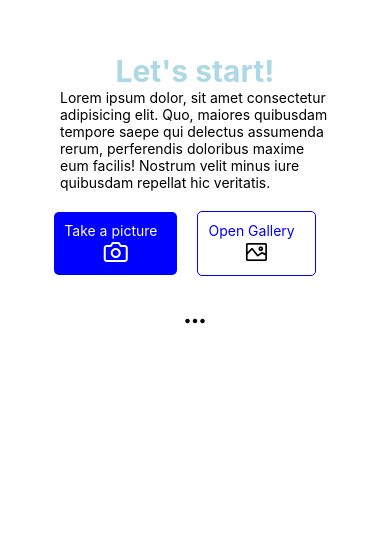
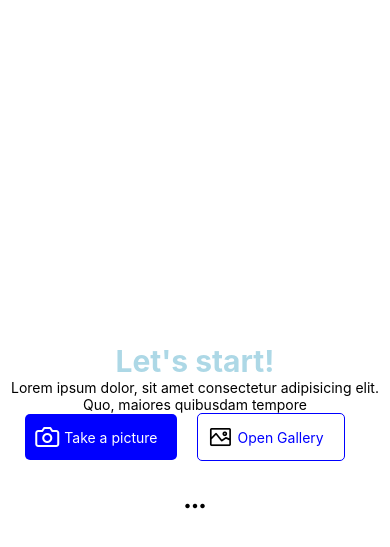
Before and after one commit to VukIG/Melanoma-Detector, a React Native app in the folder client/: screen / in a window 390 px wide. Shown: the part 213-760 px from the top of the page. Built offline with nearby package versions, Linux system fonts and the light colour scheme.

Commit message:
Gallery/Camera buttons

```diff
--- a/client/App.js
+++ b/client/App.js
@@ -2,47 +2,20 @@ import { StyleSheet, Text, View } from 'react-native';
 import Button from './components/button.jsx';
 // import Text from './components/Text.jsx';
 import ButtonIcon from './components/bottomIcon.jsx';
+import styles from './components/Styles.jsx';
 
 export default function App() {
   return (
-    <View style={styles.container}>
+    <View style={styles.container1}>
       <Text style={styles.bold}>Let's start!</Text>
+
         <Text style={styles.bodyText}>
             Lorem ipsum dolor, sit amet consectetur adipisicing elit. Quo,
-            maiores quibusdam tempore saepe qui delectus assumenda rerum, perferendis
-            doloribus maxime eum facilis! Nostrum velit minus iure quibusdam repellat hic veritatis.
+            maiores quibusdam tempore
         </Text>
 
-      <Button style={styles.buttonContainer}>This is the button</Button>
+      <Button style={styles.buttonContainer}></Button>
       <ButtonIcon></ButtonIcon>
     </View>
   );
-}
-
-const styles = StyleSheet.create({
-  container: {
-    flex: 1,
-    backgroundColor: '#fff',
-    alignItems: 'center',
-    justifyContent: 'center',
-  },
-  vukContainer:{
-    backgroundColor:'red',
-    borderColor:'white',
-  },
-  buttonContainer:{
-    flex: 1,
-    justifyContent: 'center',
-    alignItems: 'flex-start'
-  },
-  bold: {
-    fontWeight: 'bold',
-    color: 'lightblue',
-    fontSize: 30,
-  },
-  bodyText: {
-    marginHorizontal: 30,
-    paddingHorizontal: 30,
-    paddingBottom: 20,
-  },
-});
+};
--- /dev/null
+++ b/client/components/Styles.jsx
@@ -0,0 +1,89 @@
+import { StyleSheet } from 'react-native';
+//use styles
+const styles = StyleSheet.create({
+    container1: {
+        flex: 1,
+        backgroundColor: '#fff',
+        alignItems: 'center',
+        justifyContent: 'flex-end',
+        marginBottom: 80,
+      },
+      vukContainer:{
+        backgroundColor:'red',
+        borderColor:'white',
+      },
+      buttonContainer:{
+        flex: 1,
+        justifyContent: 'center',
+        alignItems: 'flex-start'
+      },
+      bold: {
+        fontWeight: 'bold',
+        color: 'lightblue',
+        fontSize: 30,
+      },
+      bodyText: {
+        marginTop: 10, // Adds space between the "Let's start!" and "Lorem ipsum" texts
+        fontSize: 16,
+        textAlign: 'justify',
+      },
+    container: {
+      flexDirection: 'row',
+      justifyContent: 'space-between',
+      alignItems: 'center',
+      },
+  button: {
+      flexDirection: 'row',
+      backgroundColor: 'blue',
+      padding: 10,
+      borderRadius: 5,
+      marginBottom: 10,
+      marginRight: 20,
+      alignItems: 'center',
+      justifyContent: 'center',
+    },
+    buttonTextWhite: {
+      color: 'white',
+      textAlign: 'center',
+      marginRight: 10,
+    },
+    buttonTextBlue: {
+      color: 'blue',
+      textAlign: 'center',
+      marginRight: 10,
+    },
+    buttonIcons: {
+      marginRight: 5,
+    },
+    whiteButton: {
+      backgroundColor: 'white',
+      borderColor: 'blue',
+      borderWidth: 1, // Adjust border width as needed
+    },
+    bottomSection: {
+        marginBottom: 10,
+        alignSelf: 'center',
+    },
+    buttonBottom: {
+        padding: 1, // Increase padding for a larger button
+        borderRadius: 5,
+        margin: 10,
+        alignItems: 'center',
+        justifyContent: 'center',
+        width: 150,
+        height: 50,
+    },
+    heading:{
+        textAlign:'center',
+        color:'teal',
+        paddingBottom:'6',
+        fontWeight:'800',
+        fontSize:'4',
+    },
+    bodyText:{
+        textAlign:'center',
+        marginBottom:'10'
+    }
+  });
+
+  export default styles;
--- a/client/components/bottomIcon.jsx
+++ b/client/components/bottomIcon.jsx
@@ -1,6 +1,7 @@
 import React from 'react';
 import { View, TouchableOpacity, StyleSheet } from 'react-native';
 import { Ionicons } from '@expo/vector-icons';
+import styles from '../components/Styles';
 
 const BottomIcon = () => {
   return (
@@ -12,20 +13,4 @@ const BottomIcon = () => {
   );
 };
 
-const styles = StyleSheet.create({
-  bottomSection: {
-    marginBottom: 10,
-    alignSelf: 'center',
-  },
-  buttonBottom: {
-    padding: 1, // Increase padding for a larger button
-    borderRadius: 5,
-    margin: 10,
-    alignItems: 'center',
-    justifyContent: 'center',
-    width: 150,
-    height: 50,
-  },
-});
-
 export default BottomIcon;
--- a/client/components/button.jsx
+++ b/client/components/button.jsx
@@ -1,65 +1,64 @@
-import React from 'react';
-import { View, TouchableOpacity, Text, StyleSheet } from 'react-native';
-import { Feather } from '@expo/vector-icons';
-import { AntDesign } from '@expo/vector-icons';
+import React, { useState } from 'react';
+import { View, TouchableOpacity, Text } from 'react-native';
+import { Feather, AntDesign } from '@expo/vector-icons';
+import * as ImagePicker from "expo-image-picker";
+// import { LinearGradient } from 'expo-linear-gradient';
+import styles from '../components/Styles';
 
-const App = () => {
-  const onPressHandler = () => {
-    console.log('Button Pressed');
+const ImageButtons = ({ setImage }) => {
+  const [cameraPermission, setCameraPermission] = useState(null);
+  const [galleryPermission, setGalleryPermission] = useState(null);
+
+  const grabFromCamera = async () => {
+    const cameraStatus = await ImagePicker.requestCameraPermissionsAsync();
+    if (cameraStatus.status === "granted") {
+      let result = await ImagePicker.launchCameraAsync({
+        mediaTypes: ImagePicker.MediaTypeOptions.All,
+        allowsEditing: true,
+        aspect: [1, 1],
+        quality: 1,
+      });
+
+      if (!result.canceled && result.assets && result.assets.length > 0) {
+        setImage(result.assets[0].uri);
+      }
+    } else {
+      setCameraPermission(false);
+    }
   };
 
-  const onSecondButtonPress = () => {
-    console.log('Second button pressed!');
+  const grabFromLibrary = async () => {
+    const galleryStatus = await ImagePicker.requestMediaLibraryPermissionsAsync();
+    if (galleryStatus.status === "granted") {
+      let result = await ImagePicker.launchImageLibraryAsync({
+        mediaTypes: ImagePicker.MediaTypeOptions.All,
+        allowsEditing: true,
+        aspect: [1, 1],
+        quality: 1,
+      });
+
+      if (!result.canceled && result.assets && result.assets.length > 0) {
+        setImage(result.assets[0].uri);
+      }
+    } else {
+      setGalleryPermission(false);
+    }
   };
 
   return (
     <View style={styles.container}>
+      <TouchableOpacity style={styles.button} onPress={grabFromCamera}>
+        <Feather name="camera" size={24} color="white" style={styles.buttonIcons}/>
+        <Text style={styles.buttonTextWhite}>Take a picture</Text>
+      </TouchableOpacity>
 
-    {/* <Container style={styles.container}> */}
-    <TouchableOpacity style={styles.button} onPress={onPressHandler}>
-      <Text style={styles.buttonTextWhite}>Take a picture</Text>
-      <Feather name="camera" size={24} color="white" />
-    </TouchableOpacity>
-
-    <TouchableOpacity style={[styles.button, styles.whiteButton]} onPress={onSecondButtonPress}>
+      <TouchableOpacity style={[styles.button, styles.whiteButton]} onPress={grabFromLibrary}>
+      {/* <LinearGradient colors={['#4c669f', '#3b5998', '#192f6a']} style={styles.gradient}></LinearGradient> */}
+        <AntDesign name="picture" size={24} color="black" style={styles.buttonIcons}/>
         <Text style={styles.buttonTextBlue}>Open Gallery</Text>
-        <AntDesign name="picture" size={24} color="black" />
-    </TouchableOpacity>
+      </TouchableOpacity>
     </View>
-
   );
 };
 
-const styles = StyleSheet.create({
-  container: {
-    flexDirection: 'row',
-    justifyContent: 'space-between',
-    alignItems: 'center',
-    },
-button: {
-    backgroundColor: 'blue',
-    padding: 10,
-    borderRadius: 5,
-    marginBottom: 10,
-    marginRight: 20,
-    alignItems: 'center',
-    justifyContent: 'center',
-  },
-  buttonTextWhite: {
-    color: 'white',
-    textAlign: 'center',
-    marginRight: 10,
-  },
-  buttonTextBlue: {
-    color: 'blue',
-    textAlign: 'center',
-    marginRight: 10,
-  },
-  whiteButton: {
-    backgroundColor: 'white',
-    borderColor: 'blue',
-    borderWidth: 1, // Adjust border width as needed
-  },
-});
-
-export default App;
+export default ImageButtons;
--- a/client/package.json
+++ b/client/package.json
@@ -12,7 +12,10 @@
     "expo": "~50.0.4",
     "expo-status-bar": "~1.11.1",
     "react": "18.2.0",
-    "react-native": "0.73.2"
+    "react-native": "0.73.2",
+    "react-native-web": "~0.19.6",
+    "@expo/metro-runtime": "~3.1.3",
+    "expo-image-picker": "~14.7.1"
   },
   "devDependencies": {
     "@babel/core": "^7.20.0"
```
Also changed, not shown: client/components/linearGradient.jsx (added, +25 -0 lines), client/images/female-doctor.png (added), 1 other file (tests, documents, lock files or other folders).
